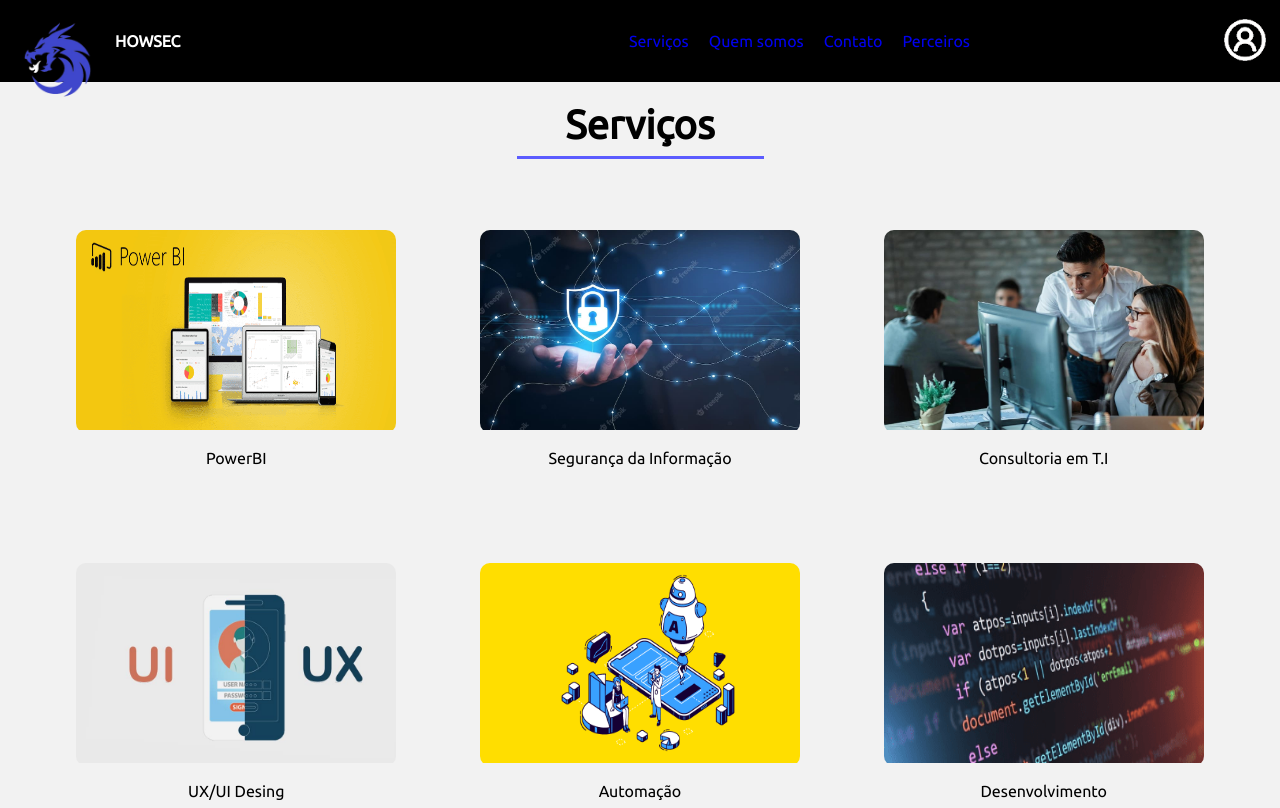
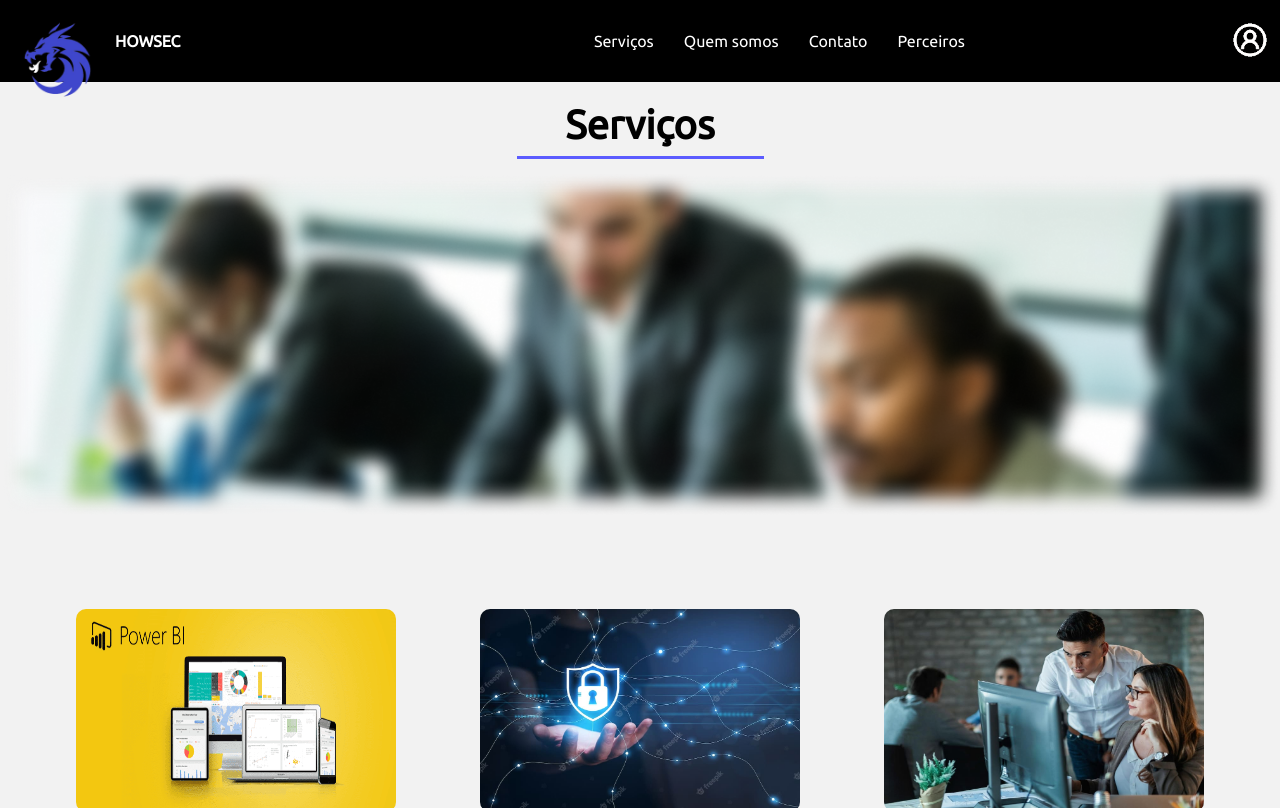
Before and after one commit to TacioNSantos/site-projetolp, a PHP site: page /paginas/pagina01.html in a window 1280 px wide. Shown: the top 808 px of the page. Run offline with PHP 8.4, Linux system fonts and the light colour scheme.

Commit message:
Atualizacoes minimas

```diff
--- a/CSS/geral.css
+++ b/CSS/geral.css
@@ -7,6 +7,8 @@
 *{
     font-family: 'Ubuntu', sans-serif;
 }
+
+a{ text-decoration: none;}
 
 body{
     background-color: #F2F2F2;
@@ -22,9 +24,8 @@
     align-items: center;
     background-color: #000;
     height: 82px;
-    color: #FFF;
+
 }
-
 
 nav{
     font-size: 16px;
@@ -35,28 +36,14 @@
     justify-content: center;
     align-items: center;
     margin: 0px;
+    color: #FFF;
 }
 
-nav ul{
-    position: relative;
-    list-style: none;
-    float: right;
-    margin: 0px;
-}
+nav a{ color: #FFF; margin: 10px 15px;}
 
-nav ul li{
-    list-style: none;
-    float: left;
-    padding: 10px;
-}
-
-li a:hover{
+nav a:hover{
     color: #5C5CFF;
     font-weight: bold;
-}
-
-a{
-    text-decoration: none !important;
 }
 
 #logo{
@@ -81,7 +68,7 @@
 }
 
 #usuario{
-    width: 50px;
+    width: 40px;
     overflow: hidden;
     position: absolute;
     right: 10px;
@@ -93,7 +80,7 @@
 
 #usuario img:hover{
     position: relative;
-    right: 35px;
+    right: 40px;
     cursor: pointer;
 }
 
--- a/CSS/index.css
+++ b/CSS/index.css
@@ -36,8 +36,8 @@
     10%{ margin-left: 0; }
     31%{ margin-left: -100.4vw; }
     50%{margin-left: -100.4vw; }
-    75% { margin-left: -201.5vw; }
-    95%{ margin-left: -201.5vw; }
+    75% { margin-left: -200.5vw; }
+    95%{ margin-left: -200.5vw; }
     100% { margin-left: 0;}
 }
 
@@ -235,7 +235,7 @@
     display: inline-block;
     justify-content: space-around;
     width: 10%;
-    margin-left: 70px;
+    margin: 30px;
 }
 
 #servicos-div{
--- a/CSS/pagina-01.css
+++ b/CSS/pagina-01.css
@@ -45,3 +45,10 @@
     display: flex;
     justify-content: center;
 }
+
+#imagem-servico img{ width: 100%; }
+
+#imagem-servico{
+    width: 100%;
+    margin-bottom: 50px;
+}
--- a/paginas/pagina01.html
+++ b/paginas/pagina01.html
@@ -17,12 +17,10 @@
         </div>
         <a href="../index.html"><h4 id="empresa">HOWSEC</h4></a>
         <nav>
-            <ul>
-                <li><a href="#" class="">Serviços</a></li>
-                <li><a href="#" class="">Quem somos</a></li>
-                <li><a href="#" class="">Contato</a></li>
-                <li><a href="#" class="">Perceiros</a></li>
-            </ul>
+            <a href="pagina01.html" class="">Serviços</a>
+            <a href="https://raw.githubusercontent.com/TacioNSantos/site-projetolp/main/paginas/pagina01.html" class="">Quem somos</a>
+            <a href="#" class="">Contato</a>
+            <a href="#" class="">Perceiros</a>
         </nav>
 
         <div id="usuario">
@@ -37,7 +35,7 @@
     </div>
 
     <div id="imagem-servico">
-        <img src="" alt="">
+        <img src="../imagens/img-pagina-01/pessoas-pag1.png" alt="Foto pagina 01">
     </div>
 
         <div id="todos-servicos">
```
Also changed, not shown: index.html (+4 -6 lines).
